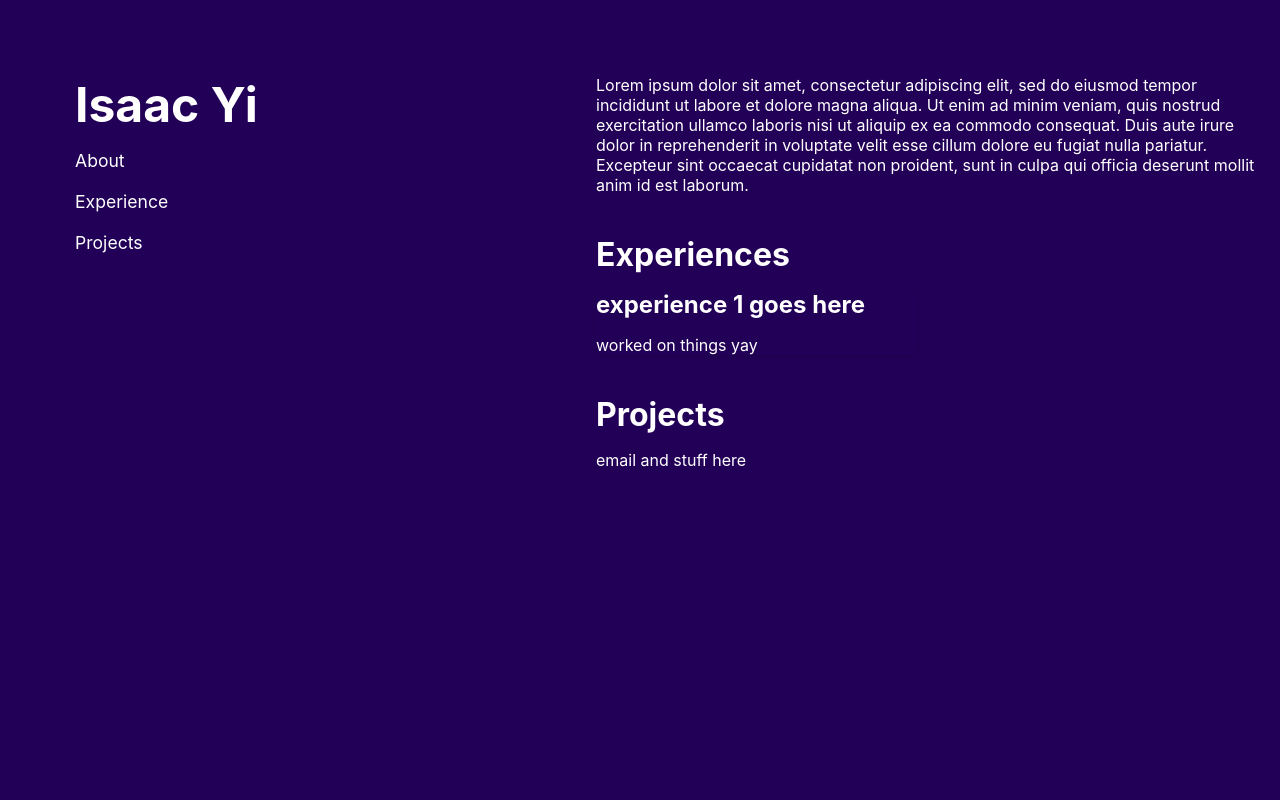
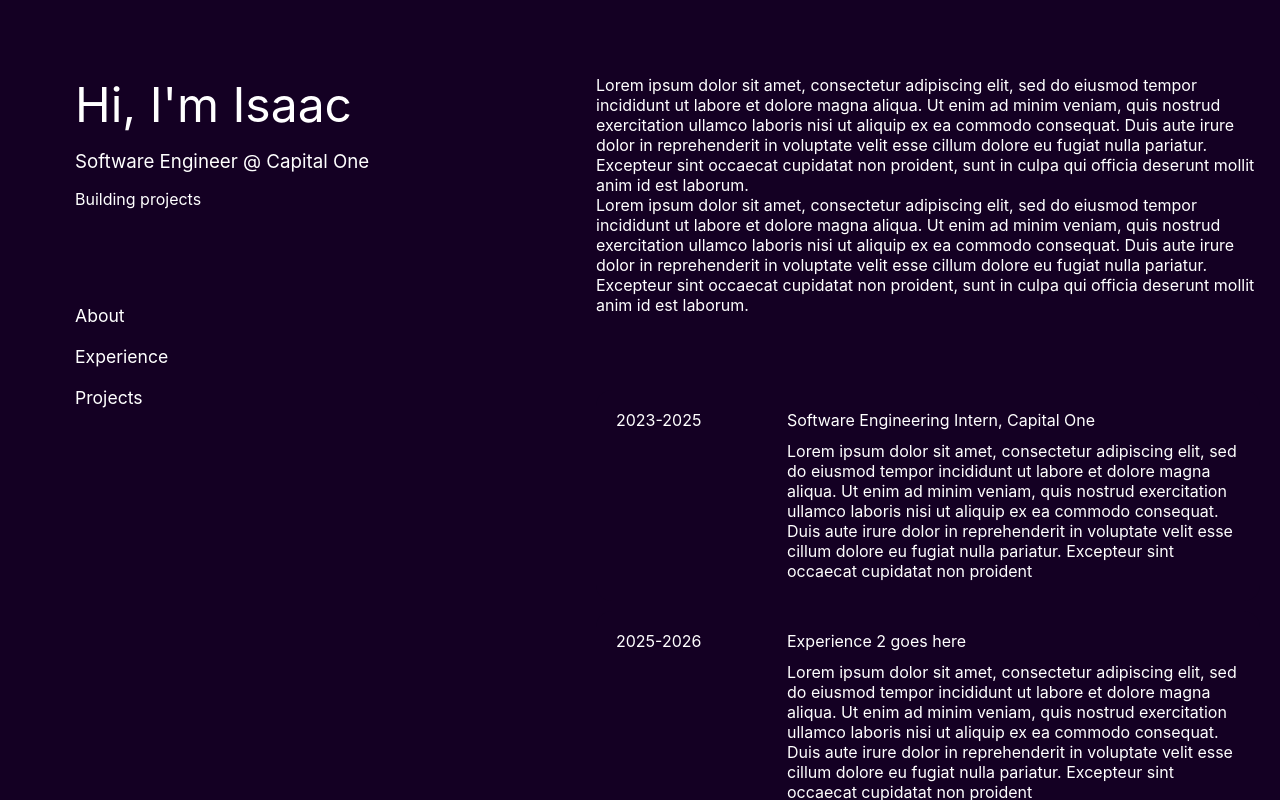
Before and after one commit to isaacyi7/isaacyi7.github.io, a React (Vite) app: page / in a window 1280 px wide. Built offline with nearby package versions, Linux system fonts and the light colour scheme.

Commit message:
more editing

```diff
--- a/index.html
+++ b/index.html
@@ -4,7 +4,7 @@
     <meta charset="UTF-8" />
     <link rel="icon" type="image/png" href="/favicon.ico" />
     <meta name="viewport" content="width=device-width, initial-scale=1.0" />
-    <title>Isaac Portfolio</title>
+    <title>Isaac Yi</title>
   </head>
   <body>
     <div id="root"></div>
--- a/src/App.jsx
+++ b/src/App.jsx
@@ -1,17 +1,40 @@
-import React from 'react';
-import styles from './App.module.css';
+import React, { useEffect, useRef } from "react";
+import styles from "./App.module.css";
 
 function App() {
+  // const [mousePosition, setMousePosition] = useState({ x: 0, y: 0 });
+
+  // useEffect(() => {
+  //   const handleMouseMove = (e) => {
+  //     setMousePosition({ x: e.clientX, y: e.clientY });
+  //   };
+
+  //   window.addEventListener("mousemove", handleMouseMove);
+
+  //   return () => {
+  //     window.removeEventListener("mousemove", handleMouseMove);
+  //   };
+  // }, []);
+
   return (
     <div className={styles.container}>
+
       {/* left static fixed side */}
       <div className={styles.leftPanel}>
-        <h1>Isaac Yi</h1>
+        <h1>Hi, I'm Isaac</h1>
+        <h3>Software Engineer @ Capital One</h3>
+        <p>Building projects</p>
         <nav>
           <ul>
-            <li><a href="#about">About</a></li>
-            <li><a href="#experience">Experience</a></li>
-            <li><a href="#projects">Projects</a></li>
+            <li>
+              <a href="#about">About</a>
+            </li>
+            <li>
+              <a href="#experience">Experience</a>
+            </li>
+            <li>
+              <a href="#projects">Projects</a>
+            </li>
           </ul>
         </nav>
       </div>
@@ -20,28 +43,77 @@ function App() {
       <div className={styles.rightPanel}>
         <section id="about">
           <p>
-        Lorem ipsum dolor sit amet, consectetur adipiscing elit, sed do eiusmod tempor incididunt ut labore et dolore magna aliqua. Ut enim ad minim veniam, quis nostrud exercitation ullamco laboris nisi ut aliquip ex ea commodo consequat. Duis aute irure dolor in reprehenderit in voluptate velit esse cillum dolore eu fugiat nulla pariatur. Excepteur sint occaecat cupidatat non proident, sunt in culpa qui officia deserunt mollit anim id est laborum.
+            Lorem ipsum dolor sit amet, consectetur adipiscing elit, sed do
+            eiusmod tempor incididunt ut labore et dolore magna aliqua. Ut enim
+            ad minim veniam, quis nostrud exercitation ullamco laboris nisi ut
+            aliquip ex ea commodo consequat. Duis aute irure dolor in
+            reprehenderit in voluptate velit esse cillum dolore eu fugiat nulla
+            pariatur. Excepteur sint occaecat cupidatat non proident, sunt in
+            culpa qui officia deserunt mollit anim id est laborum.
+          </p>
+          <p>
+            Lorem ipsum dolor sit amet, consectetur adipiscing elit, sed do
+            eiusmod tempor incididunt ut labore et dolore magna aliqua. Ut enim
+            ad minim veniam, quis nostrud exercitation ullamco laboris nisi ut
+            aliquip ex ea commodo consequat. Duis aute irure dolor in
+            reprehenderit in voluptate velit esse cillum dolore eu fugiat nulla
+            pariatur. Excepteur sint occaecat cupidatat non proident, sunt in
+            culpa qui officia deserunt mollit anim id est laborum.
           </p>
         </section>
 
         <section id="experience">
-        <h2>Experiences</h2>
-        <div className={styles.projectCards}>
-          <div className={styles.projectCard}>
-            <h3>experience 1 goes here</h3>
-            <p>worked on things yay</p>
+          {/* <h2>Experience</h2> */}
+          <div className={styles.experienceItem}>
+            <div className={styles.timeSpent}>
+              <p>2023-2025</p>
             </div>
-        {/* more projects */}
+            <div className={styles.experienceDetails}>
+              <h3>Software Engineering Intern, Capital One</h3>
+              <p>
+                Lorem ipsum dolor sit amet, consectetur adipiscing elit, sed do
+                eiusmod tempor incididunt ut labore et dolore magna aliqua. Ut
+                enim ad minim veniam, quis nostrud exercitation ullamco laboris
+                nisi ut aliquip ex ea commodo consequat. Duis aute irure dolor
+                in reprehenderit in voluptate velit esse cillum dolore eu fugiat
+                nulla pariatur. Excepteur sint occaecat cupidatat non proident
+              </p>
+            </div>
+          </div>
+
+          {/* more experiences */}
+          <div className={styles.experienceItem}>
+            <div className={styles.timeSpent}>
+              <p>2025-2026</p>
+            </div>
+            <div className={styles.experienceDetails}>
+              <h3>Experience 2 goes here</h3>
+              <p>
+                Lorem ipsum dolor sit amet, consectetur adipiscing elit, sed do
+                eiusmod tempor incididunt ut labore et dolore magna aliqua. Ut
+                enim ad minim veniam, quis nostrud exercitation ullamco laboris
+                nisi ut aliquip ex ea commodo consequat. Duis aute irure dolor
+                in reprehenderit in voluptate velit esse cillum dolore eu fugiat
+                nulla pariatur. Excepteur sint occaecat cupidatat non proident
+              </p>
+            </div>
           </div>
         </section>
 
         <section id="project">
           <h2>Projects</h2>
-        <p>email and stuff here</p>
+          <p>
+            Lorem ipsum dolor sit amet, consectetur adipiscing elit, sed do
+            eiusmod tempor incididunt ut labore et dolore magna aliqua. Ut enim
+            ad minim veniam, quis nostrud exercitation ullamco laboris nisi ut
+            aliquip ex ea commodo consequat. Duis aute irure dolor in
+            reprehenderit in voluptate velit esse cillum dolore eu fugiat nulla
+            pariatur. Excepteur sint occaecat cupidatat non proident
+          </p>
         </section>
       </div>
     </div>
-  )
+  );
 }
 
 export default App;
--- a/src/App.module.css
+++ b/src/App.module.css
@@ -8,10 +8,21 @@
 
 } */
 
+body, html {
+  margin: 0;
+  padding: 0;
+  height: 100%;
+  background-color: #140023;
+}
+
+html {
+  scroll-behavior: smooth;
+}
+
 .container {
   display: flex;
   height: 100vh;
-  background-color: #220057;
+  background-color: #140023;
   color: white;
 }
 
@@ -21,14 +32,23 @@
   height: 100%;
   top: 0;
   left: 0;
-  background-color: #220057;
+  background-color: #140023;
   color: white;
   padding: 75px 75px;
+  z-index: 10;
 }
 
 .leftPanel h1 {
   font-size: 3rem;
   margin-bottom: 1rem;
+}
+
+.leftPanel h3 {
+  margin-bottom: 1rem;
+}
+
+.leftPanel p {
+  margin-bottom: 6rem;
 }
 
 .leftPanel nav ul {
@@ -53,14 +73,14 @@
 .rightPanel {
   margin-left: 45%;
   padding: 75px 20px;
-  overflow-y: auto;
+  overflow-y: scroll;
   width: 55%;
   height: 100vh;
-  background-color: #220057;
+  background-color: #140023;
 }
 
 .rightPanel section {
-  margin-bottom: 40px;
+  margin-bottom: 75px;
 }
 
 .rightPanel h2 {
@@ -68,25 +88,36 @@
   margin-bottom: 1rem;
 }
 
-.projectCards {
-  display: grid;
-  grid-template-columns: 1fr 1fr;
-  gap: 20px;
+.experienceCards {
+  display: flex;
+  flex-direction: column;
+  gap: 20px; /* space between cards */
 }
 
-.projectCard {
-  background-color: #220057;
-  border-radius: 8px;
-  box-shadow: 0 2px 5px rgba(0, 0, 0, 0.1);
-  transition: transform 0.3s ease, box-shadow 0.3s ease;
+.experienceItem {
+  display: grid;
+  grid-template-columns: 1fr 3fr;
+  gap: 20px;
+  margin-bottom: 10px;
+  background-color: #140023;
+  border-radius: 16px;
+  padding: 20px;
+  /* box-shadow: 0 2px 5px rgba(0, 0, 0, 0.1); */
+  /* transition: transform 0.3s ease, box-shadow 0.3s ease; */
 }
 
-.projectCard:hover {
-  transform: translateY(-2px);
-  box-shadow: 0 4px 15px rgba(0, 0, 0, 0.2);
+.timeSpent {
+  font-size: .3 rem;
+  color: white;
 }
 
-.projectCard h3 {
-  font-size: 1.5rem;
-  margin-bottom: 1rem;
+.experienceItem:hover {
+  /* transform: translateY(-2px); this adds like a bounce effect on hover*/
+  /* box-shadow: 0 4px 15px rgba(0, 0, 0, 0.2); */
+  background-color: rgb(28, 0, 49);
 }
+
+.experienceItem h3 {
+  font-size: 1rem;
+  margin-bottom: .7rem;
+}
--- a/src/index.css
+++ b/src/index.css
@@ -3,4 +3,7 @@
   margin: 0;
   padding: 0;
   font-family: 'Inter', sans-serif;
+  font-style: normal;
+  font-weight: 400;
+  scroll-behavior: smooth;
 }
```
Lines whose indentation alone changed are shown as unchanged.
